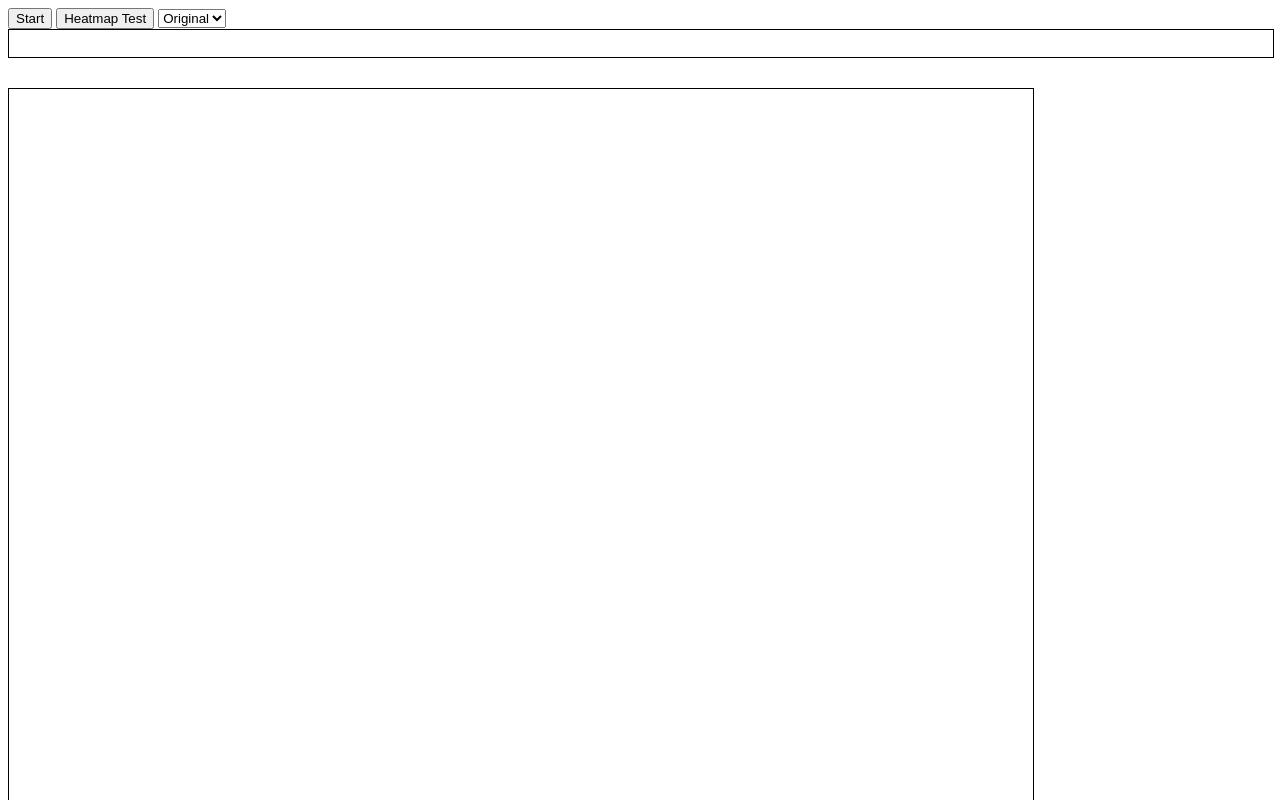
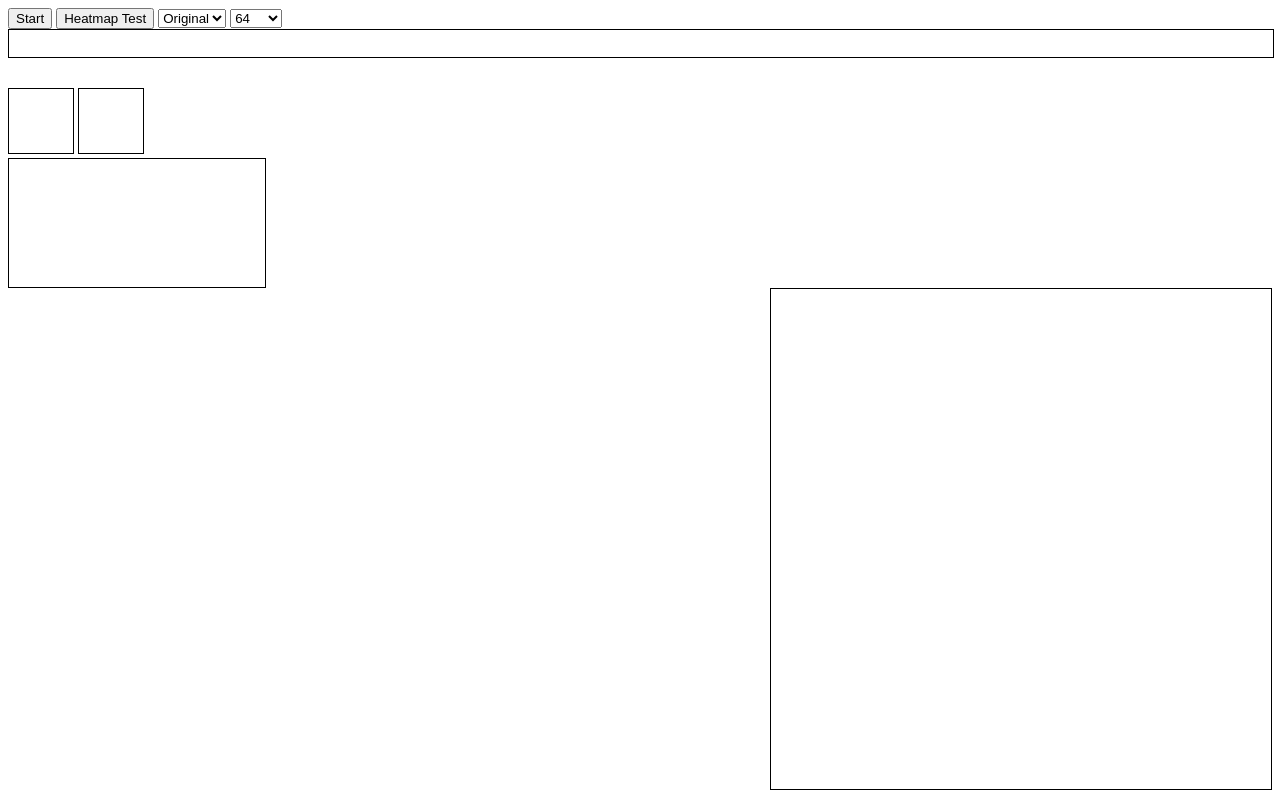
Before and after one commit to SpecialDragonfly/canvas-filler, a plain HTML site: page index.html in a window 1280 px wide. Shown: the top 800 px of the page. Drawn offline with Linux system fonts and the light colour scheme.

Commit message:
Added size element to index page. Changed hash in path to be the btoa function

```diff
--- a/canvas.js
+++ b/canvas.js
@@ -233,5 +233,11 @@ $(function() {
         window.Image.testHeatmap();
     });
 
+    $(document).find("#size").on('change', function() {
+        var value = $(this).val();
+        $("#area").attr({'width':value, 'height':value});
+        $("#heatmap").attr({'width':value, 'height':value});
+    });
+
     window.Image.init();
 });
--- a/index.html
+++ b/index.html
@@ -39,6 +39,7 @@
                 display:static;
             }
 
+
             .header canvas {
                 display:block;
             }
@@ -58,11 +59,19 @@
                 <option value="path">Path</option>
                 <option value="spiral">Spiral</option>
             </select>
+            <select id='size'>
+                <option value=64 selected=selected>64</option>
+                <option value=128>128</option>
+                <option value=256>256</option>
+                <option value=512>512</option>
+                <option value=1024>1024</option>
+                <option value=2048>2048</option>
+            </select>
             <canvas id='heatmapexample'></canvas>
         </div>
         <div class='main'>
-            <canvas id='area' width='1024px' height='1024px'></canvas>
-            <canvas id='heatmap' width='1024' height='1024'></canvas>
+            <canvas id='area' width='64px' height='64px'></canvas>
+            <canvas id='heatmap' width='64' height='64'></canvas>
             <div id='timefrequency'></div>
             <div id="flotchart"></div>
         </div>
--- a/path-generator.js
+++ b/path-generator.js
@@ -9,10 +9,7 @@ function Point(r, g, b, a) {
         return hex.length == 1 ? "0" + hex : hex;
     };
     this.hash = function() {
-        return "#" + this.componentToHex(this.r) +
-                this.componentToHex(this.g) +
-                this.componentToHex(this.b) +
-                this.componentToHex(this.a);
+        return btoa('r' + this.r + 'g' + this.g + 'b' + this.b);
     };
     this.toSimpleObject = function() {
         return {
```
